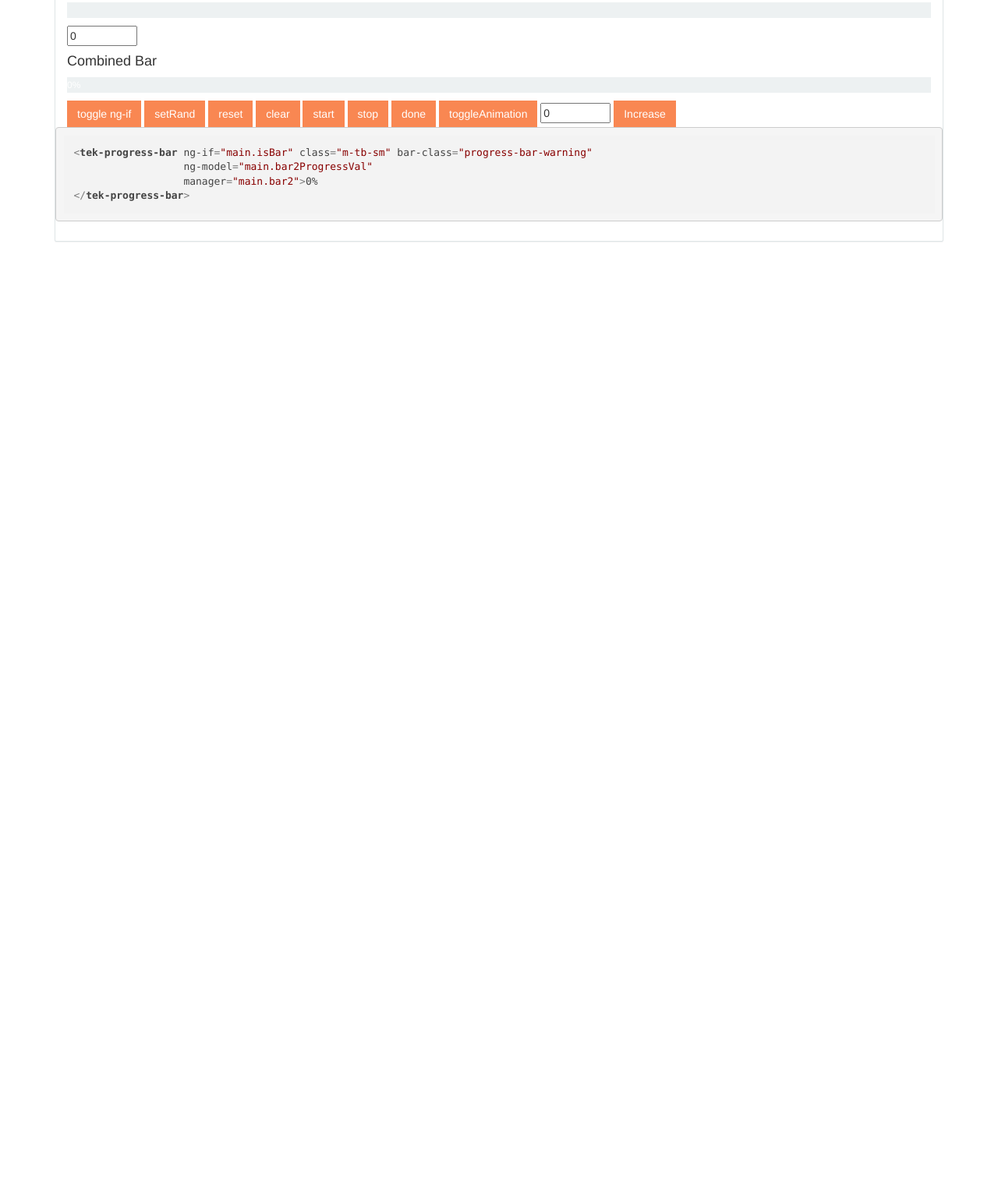
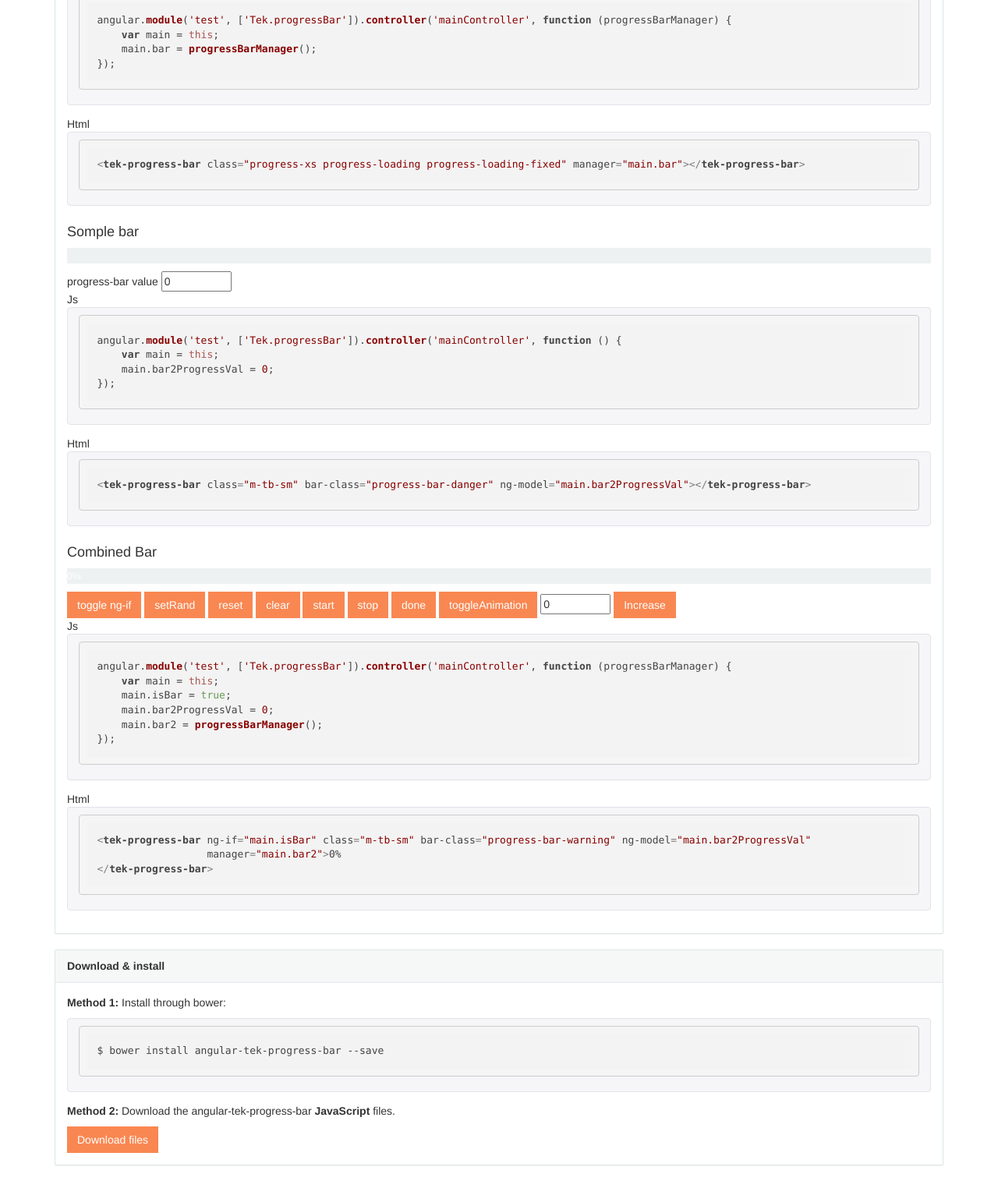
Before and after one commit to TekVanDo/Angular-Tek-Progress-bar, a website: page examples/index.html in a window 1280 px wide. Shown: the part 448-1963 px from the top of the page at 78% size. Before the commit the page ends 800 px from the top, so only its background shows below. Drawn offline with nearby package versions, Linux system fonts and the light colour scheme; files that its build step writes are made by us from their sources.

Commit message:
demo fix

```diff
--- a/examples/default-angu-bar.css
+++ b/examples/default-angu-bar.css
@@ -71,10 +71,10 @@
     background-color: #fff;
 }
 
-.empty-bar{
-    opacity: 0;
-    transition: opacity 0.6s ease 0s;
-}
+/*.empty-bar > .progress-bar{*/
+    /*opacity: 0;*/
+    /*transition: opacity 0.6s ease 0s;*/
+/*}*/
 
 .full-bar > .progress-bar{
     background-color:#27c24c;
--- a/examples/index.html
+++ b/examples/index.html
@@ -15,7 +15,8 @@
     <div class="call-out">
         <div class="container">
             <div class="col-md-9">
-                <h1><a class="title-text" href="https://github.com/TekVanDo/Angular-Tek-Progress-bar">angular-tek-progress-bar</a></h1>
+                <h1><a class="title-text" href="https://github.com/TekVanDo/Angular-Tek-Progress-bar">angular-tek-progress-bar</a>
+                </h1>
 
                 <p>AngularJS 1.2+ progress bar directive.</p>
             </div>
@@ -56,8 +57,6 @@
 </header>
 
 <div class="container">
-
-
     <div class="panel panel-default">
         <div class="panel-heading"><b>Demo</b></div>
         <div class="panel-body">
@@ -65,7 +64,6 @@
                 <div class="col-md-12">
                     <h4 class="m-t-xs">Loading bar</h4>
 
-                    <div>
                     <button class="btn btn-primary" ng-click="main.bar.set(main.random())">setRand</button>
                     <button class="btn btn-primary" ng-click="main.bar.reset()">reset</button>
                     <button class="btn btn-primary" ng-click="main.bar.clear()">clear</button>
@@ -80,20 +78,51 @@
                     <button class="btn btn-primary" ng-click="main.valBar = main.bar.get()">Get</button>
                     <button class="btn btn-primary" ng-click="main.bar.set(main.valBar)">Set</button>
                 </div>
+
+                <div class="col-md-12">
+                    Js
+                    <div class="highlight">
+                <pre><code class="js hljs">angular.module('test', ['Tek.progressBar']).controller('mainController', function (progressBarManager) {
+    var main = this;
+    main.bar = progressBarManager();
+});</code></pre>
                         </div>
+                    </div>
+                    <div class="col-md-12">
+                        Html
+                        <div class="highlight">
+                <pre><code class="html hljs">&lt;tek-progress-bar class="progress-xs progress-loading progress-loading-fixed" manager="main.bar"&gt;&lt;/tek-progress-bar&gt;</code></pre>
+                        </div>
+                    </div>
+
             </div>
 
             <div class="row">
                 <div class="col-md-12">
                     <h4 class="m-t-xs">Somple bar</h4>
 
-                    <div>
                     <tek-progress-bar class="m-tb-sm" bar-class="progress-bar-danger"
                                       ng-model="main.bar1ProgressVal">
                     </tek-progress-bar>
-                        <input type="number" min="0" step="0.01" max="100" ng-model="main.bar1ProgressVal">
+                    progress-bar value <input type="number" min="0" step="0.01" max="100" ng-model="main.bar1ProgressVal">
+                </div>
+                <div class="col-md-12">
+                        Js
+                    <div class="highlight">
+                <pre><code class="js hljs">angular.module('test', ['Tek.progressBar']).controller('mainController', function () {
+    var main = this;
+    main.bar2ProgressVal = 0;
+});</code></pre>
                     </div>
                 </div>
+
+                    <div class="col-md-12">
+                        Html
+                        <div class="highlight">
+                <pre><code class="html hljs">&lt;tek-progress-bar class="m-tb-sm" bar-class="progress-bar-danger" ng-model="main.bar2ProgressVal"&gt;&lt;/tek-progress-bar&gt;</code></pre>
+                        </div>
+                    </div>
+
             </div>
 
             <div class="row">
@@ -117,14 +146,51 @@
                            ng-model="main.bar2ProgressVal">
                     <button class="btn btn-primary" ng-click="main.bar2.increase()">Increase</button>
                 </div>
-                <pre><code class="html hljs">&lt;tek-progress-bar ng-if="main.isBar" class="m-tb-sm" bar-class="progress-bar-warning"
-                  ng-model="main.bar2ProgressVal"
+
+                <div class="col-md-12">
+                    Js
+                    <div class="highlight">
+                <pre><code class="js hljs">angular.module('test', ['Tek.progressBar']).controller('mainController', function (progressBarManager) {
+    var main = this;
+    main.isBar = true;
+    main.bar2ProgressVal = 0;
+    main.bar2 = progressBarManager();
+});</code></pre>
+                    </div>
+                </div>
+
+                <div class="col-md-12">
+                    Html
+                    <div class="highlight">
+                <pre><code class="html hljs">&lt;tek-progress-bar ng-if="main.isBar" class="m-tb-sm" bar-class="progress-bar-warning" ng-model="main.bar2ProgressVal"
                   manager="main.bar2"&gt;&#123;&#123;main.bar2ProgressVal&#125;&#125;%
 &lt;/tek-progress-bar&gt;</code></pre>
                     </div>
                 </div>
             </div>
         </div>
+    </div>
+
+    <div class="panel panel-default">
+        <div class="panel-heading"><b>Download & install</b></div>
+        <div class="panel-body">
+            <div class="row">
+                <div class="col-md-12">
+                    <p class="center"><b>Method 1:</b> Install through bower:</p>
+                    <div class="highlight">
+                    <pre><code class="bash hljs">$ bower install angular-tek-progress-bar --save</code></pre>
+                    </div>
+                </div>
+
+                <div class="col-md-12">
+                    <p class="center"><b>Method 2:</b> Download the angular-tek-progress-bar <strong>JavaScript</strong> files.</p>
+                    <a download="" href="https://github.com/TekVanDo/Angular-Tek-Progress-bar/archive/master.zip" class="btn btn-primary">Download files</a>
+                </div>
+            </div>
+        </div>
+    </div>
+</div>
+
 <script async defer id="github-bjs" src="https://buttons.github.io/buttons.js"></script>
 <script src="//cdn.jsdelivr.net/highlight.js/8.7/highlight.min.js"></script>
 <script src="https://ajax.googleapis.com/ajax/libs/angularjs/1.4.0/angular.min.js"></script>
--- a/examples/style.css
+++ b/examples/style.css
@@ -556,3 +556,12 @@ a.title-text, a:hover.title-text, a:focus.title-text{
     color: #fff;
     text-decoration: none;
 }
+
+.highlight {
+    background-color: #f6f6f8;
+    border: 1px solid #e2e2e9;
+    border-radius: 4px;
+    display: block;
+    margin-bottom: 14px;
+    padding: 9px 14px;
+}
```
Also changed, not shown: README.md. Lines whose indentation alone changed are shown as unchanged.
